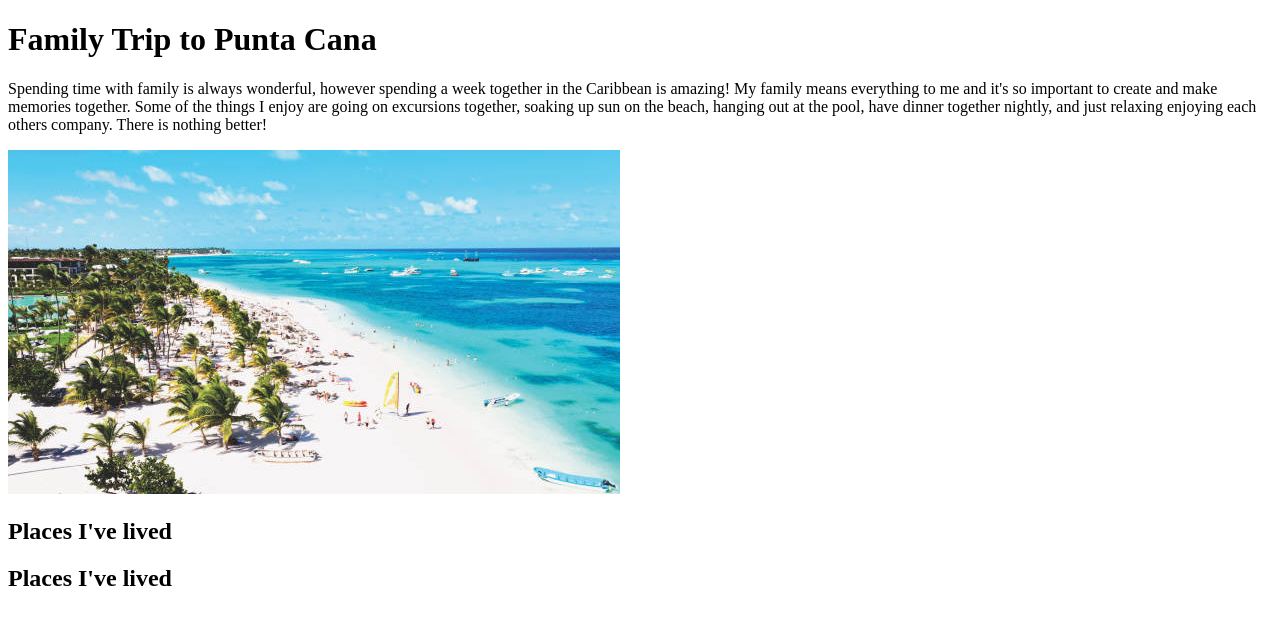
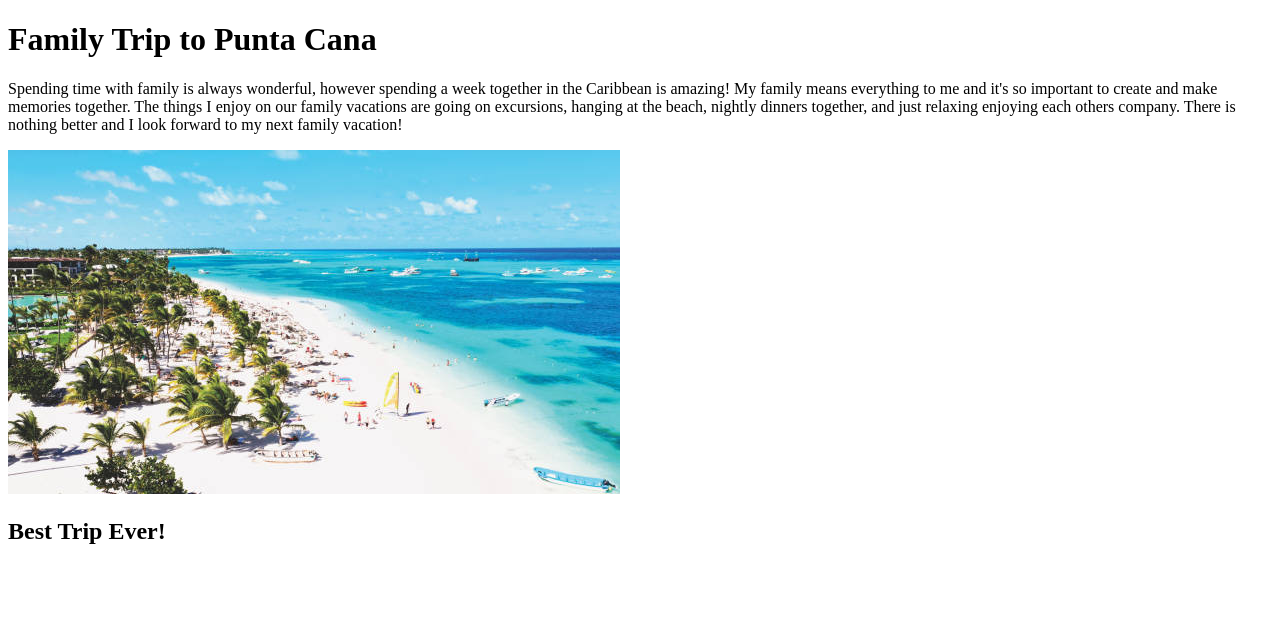
Before and after one commit to angelambryan/assignment-4-html-me-something-angelambryan, a website: page index.html in a window 1280 px wide. Drawn offline with Linux system fonts and the light colour scheme.

Commit message:
new change

```diff
--- a/index.html
+++ b/index.html
@@ -10,15 +10,16 @@
       <main>
          <p>Spending time with family is always wonderful, however spending a week together in the Caribbean is amazing!
             My family means everything to me and it's so important to create and make memories together.
-            Some of the things I enjoy are going on excursions together, soaking up sun on the beach, hanging out at the pool,
-            have dinner together nightly, and just relaxing enjoying each others company. There is nothing better!</p>
+            The things I enjoy on our family vacations are going on excursions, hanging at the beach,
+            nightly dinners together, and just relaxing enjoying each others company.
+            There is nothing better and I look forward to my next family vacation!</p>
          <article>
          </article>
          <img src="Punta Cana.jpg">
       </main>
       <footer>
-			<h2>Places I've lived</h2>
+			<h2>Best Trip Ever!</h2>
       </footer>
-      <h2>Places I've lived</h2>
+      <h2></h2>
    </body>
 </html>
```
